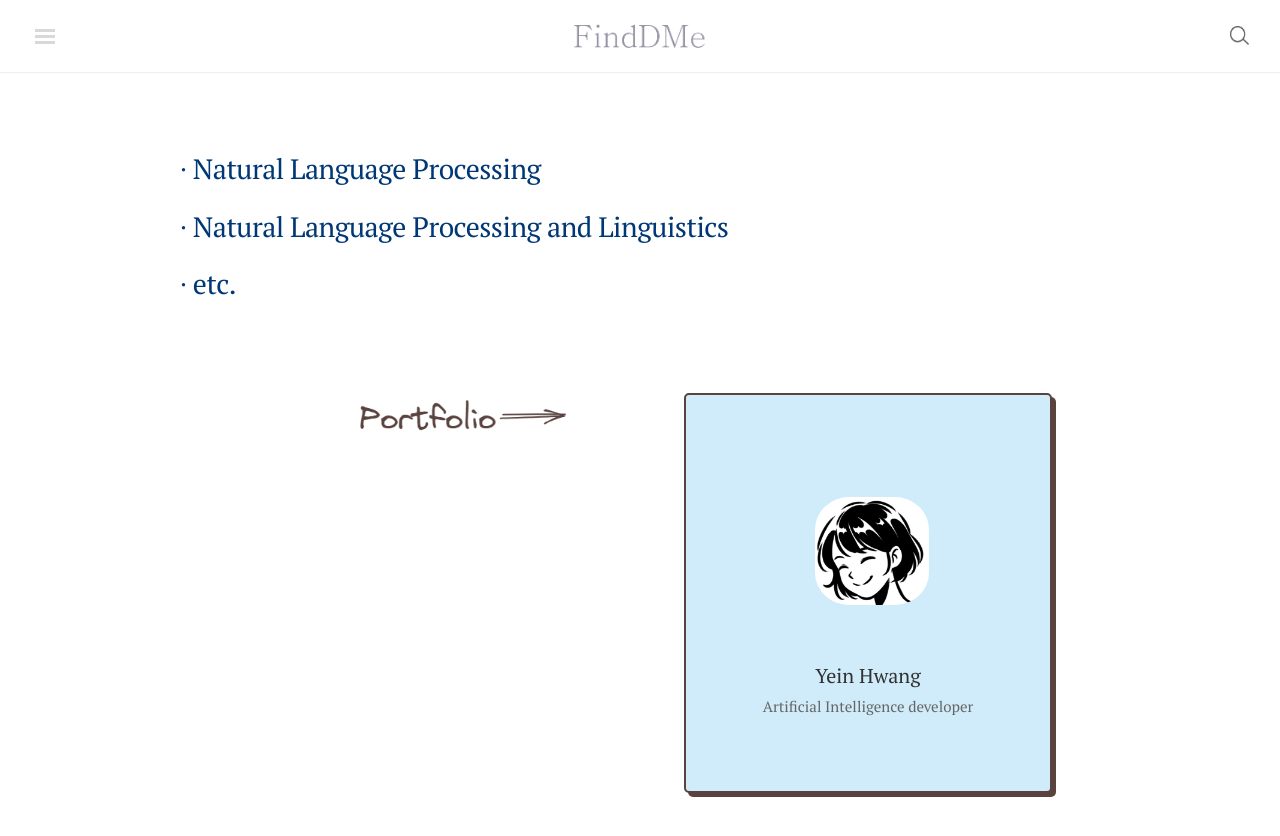
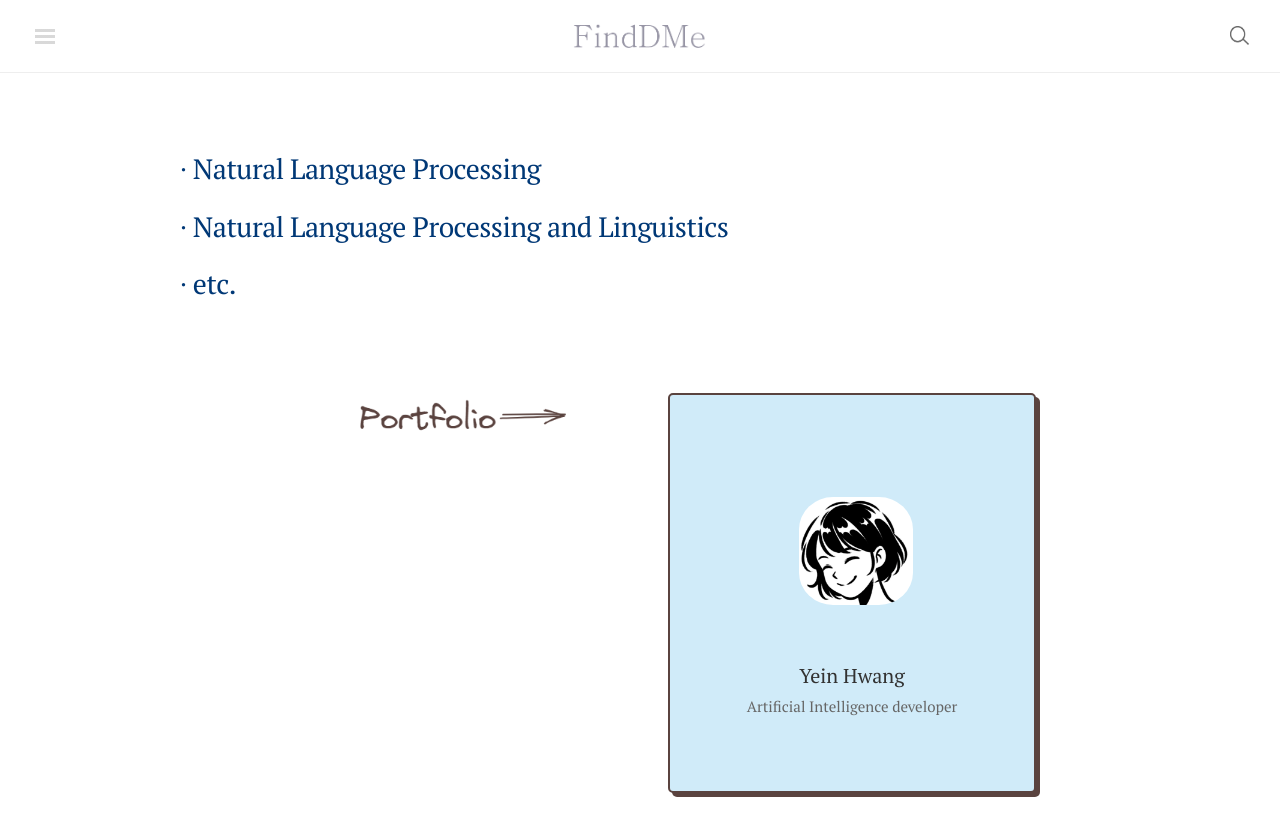
Before and after one commit to finddme/finddme.github.io, a Jekyll site: the page built from index.html, in a window 1280 px wide and 929 px high. Shown: the top 836 px of the window. Built offline with Jekyll 4.4.1, drawn with Linux system fonts in a browser that asks for light colours; nearby versions of some CDN libraries; comment, search, counter and statistics services are not loaded.

Commit message:
Update index.html

```diff
--- a/index.html
+++ b/index.html
@@ -82,7 +82,7 @@
 
 <div class="card-expo">
 <!--       <div class="card" onclick="location.href='https://finddme.github.io/about/';" style=" cursor: pointer; float: right;"> -->
-      <div class="card" onclick="location.href='https://finddme.github.io/about/';" style=" cursor: pointer; float: center; width: 40%; overflow-y:hidden; margin-right: 48px;" >
+      <div class="card" onclick="location.href='https://finddme.github.io/about/';" style=" cursor: pointer; float: center; width: 40%; overflow-y:hidden; margin-right: 64px;" >
         <div class="card-photo"></div>
         <div class="card-title">Yein Hwang<br>
             <span>Artificial Intelligence developer</span>
```
